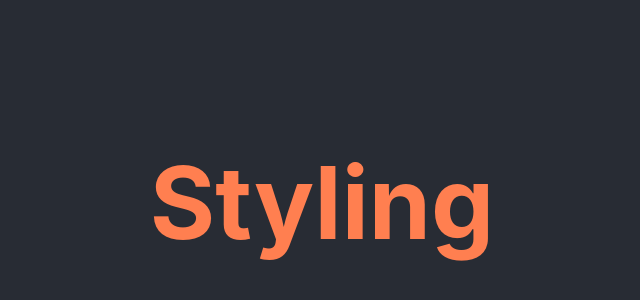
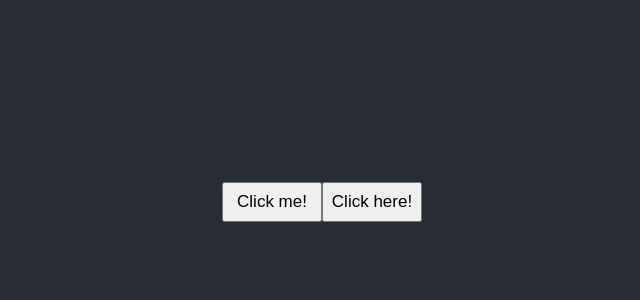
Before and after one commit to isti20/react-basic, a React (Create React App) app: page / in a window 1280 px wide. Shown: the part 198-498 px from the top of the page, without its empty margins (318-958 px from the left). Built offline with nearby package versions, Linux system fonts and the light colour scheme.

Commit message:
Event handler class component: Contoh 1

```diff
--- a/src/App.js
+++ b/src/App.js
@@ -1,11 +1,11 @@
-import CssModule from './cssmodule/CssModule';
+import EventClass1 from './components/EventClass1';
 import './App.css';
 
 function App() {
   return (
     <div className="App">
       <header className="App-header">
-        <CssModule />
+        <EventClass1 />
       </header>
     </div>
   );
--- /dev/null
+++ b/src/components/EventClass1.jsx
@@ -0,0 +1,33 @@
+import React, { Component } from "react";
+
+class EventClass1 extends Component {
+  handleClick() {
+    console.log("Button Clicked");
+  }
+
+  handleClickArrowFunction = (event) => {
+    console.log(event);
+    console.log(event.target);
+  };
+  render() {
+    return (
+      <div>
+        <button
+          style={{ height: 40, width: 100, fontSize: 17 }}
+          onClick={this.handleClick}
+        >
+          Click me!
+        </button>
+
+        <button
+          style={{ height: 40, width: 100, fontSize: 17 }}
+          onClick={this.handleClickArrowFunction}
+        >
+          Click here!
+        </button>
+      </div>
+    );
+  }
+}
+
+export default EventClass1;
--- a/src/css/cssmodule.module.css
+++ /dev/null
@@ -1,8 +0,0 @@
-.module {
-  color: coral;
-  font-size: 100px;
-}
-
-.bold {
-  font-weight: bold;
-}
--- a/src/cssmodule/CssModule.jsx
+++ /dev/null
@@ -1,14 +0,0 @@
-import React from "react";
-import Styles from "../css/cssmodule.module.css";
-
-const CssModule = () => {
-  const styles = `${Styles.module} ${Styles.bold}`
-
-  return (
-    <div>
-      <p className={styles}>Styling</p>
-    </div>
-  );
-};
-
-export default CssModule;
```
Also changed, not shown: src/css/index.css (deleted, +0 -8 lines), src/cssstylesheet/CssStyleSheet.jsx (deleted, +0 -12 lines), src/inlinestyle/InlineStyle.jsx (deleted, +0 -18 lines).
